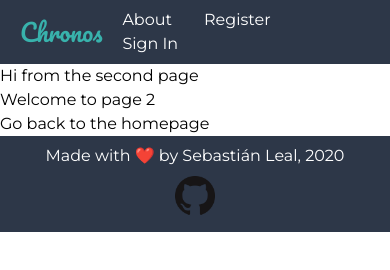
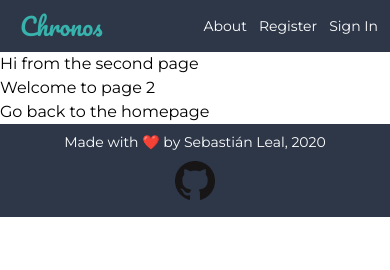
Before and after one commit to achilleleal/ecommerce-page, a Gatsby site: page /page-2 in a window 390 px wide. Built offline with nearby package versions, Linux system fonts and the light colour scheme; Gatsby itself is replaced by a stand-in of ours.

Commit message:
made responsive for mobile

```diff
--- a/src/components/layout.js
+++ b/src/components/layout.js
@@ -3,7 +3,7 @@ import { Link } from "gatsby"
 import Image from "../components/image"
 
 const ListLink = props =>
-  <li className="inline-block mr-8 duration-300 transform hover:scale-110 hover:secondaryText">
+  <li className="inline-block mr-3 sm:mr-8 duration-300 transform hover:scale-110 hover:secondaryText">
     <Link to={props.to}>{props.children}</Link>
   </li>
 
@@ -16,7 +16,7 @@ const Header = () =>
       </Link>
     </div>
     <nav className="py-2 text-white">
-      <ul className="float-right">
+      <ul className="float-right text-sm md:text-base">
         <ListLink to="#about">About</ListLink>
         <ListLink to="/pricing">Register</ListLink>
         <ListLink to="/signin">Sign In</ListLink>
@@ -27,7 +27,7 @@ const Header = () =>
 
 const Footer = () =>
     <footer className="primaryBg text-white text-center py-2">
-      <h3>Made with <span role="img" aria-label="love">❤️</span> by Sebastián Leal, 2020</h3>
+      <h3 className="text-sm sm:text-base">Made with <span role="img" aria-label="love">❤️</span> by Sebastián Leal, 2020</h3>
       <nav className="flex justify-center my-2">
         <a href="https://github.com/achilleleal/ecommerce-page">
           <Image filename="github-logo.png" className="w-10 duration-300 transform hover:scale-110"/>
```
